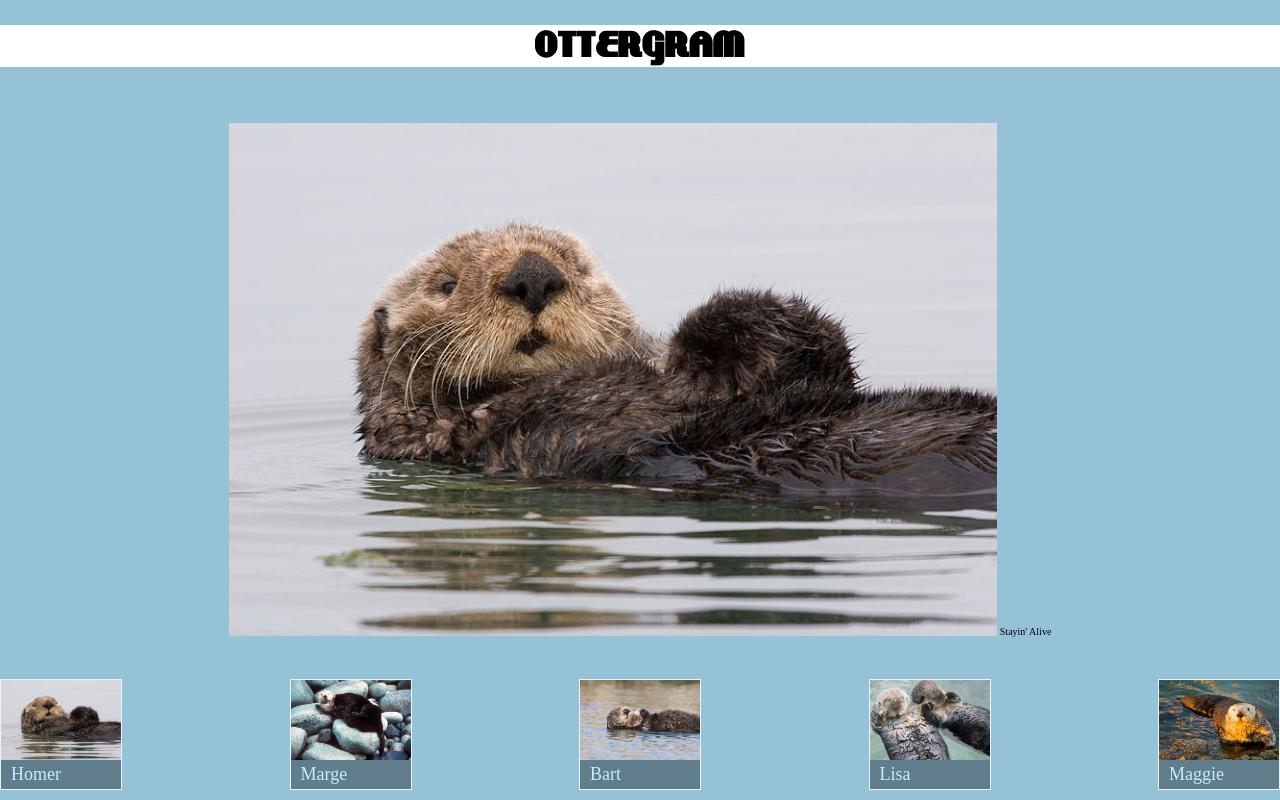
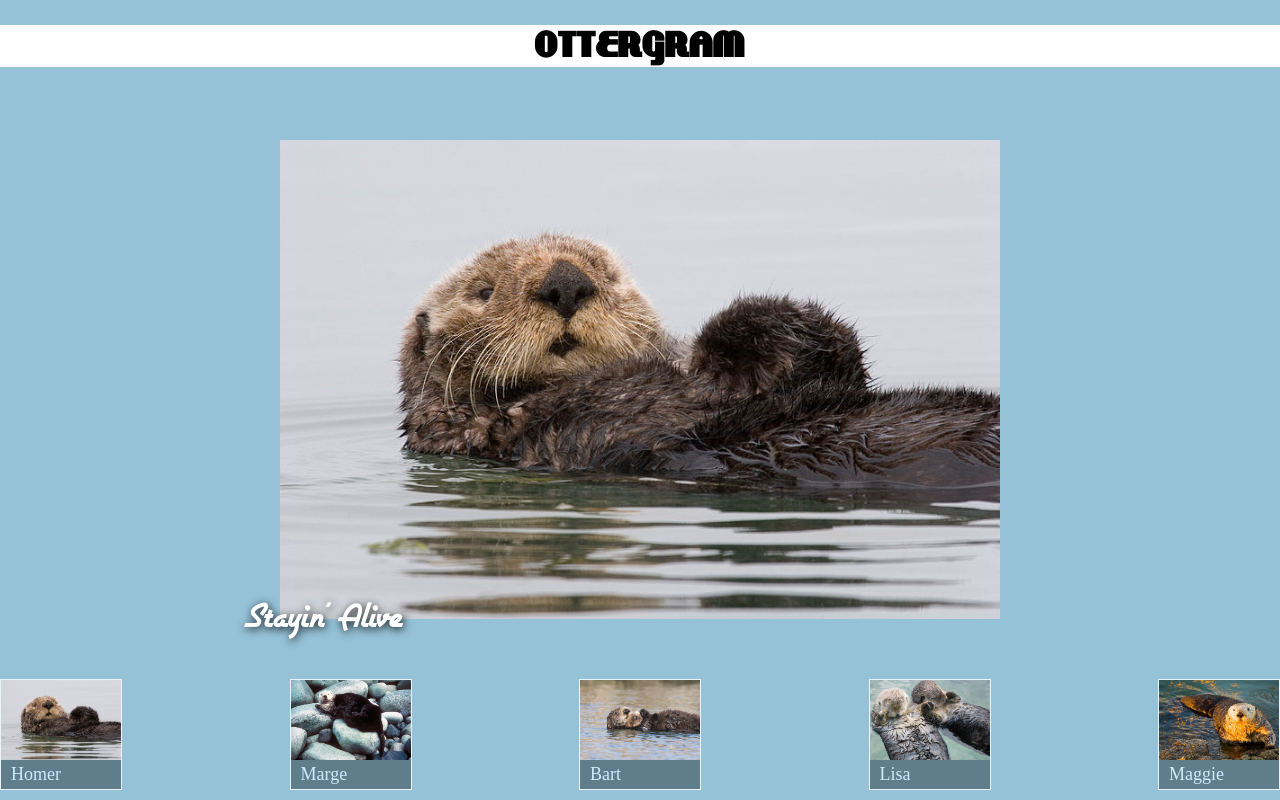
Before and after one commit to mcjcc/ottergram, a plain HTML site: page index.html in a window 1280 px wide. Drawn offline with nearby package versions, Linux system fonts and the light colour scheme.

Commit message:
more fonts and styles

```diff
--- a/stylesheets/styles.css
+++ b/stylesheets/styles.css
@@ -1,3 +1,14 @@
+@font-face {
+  font-family: 'airstreamregular';
+  src: url('fonts/Airstream-webfont.eot');
+  src: url('fonts/Airstream-webfont.eot?#iefix') format('embedded-opentype'),
+       url('fonts/Airstream-webfont.woff') format('woff'),
+       url('fonts/Airstream-webfont.ttf') format('truetype'),
+       url('fonts/Airstream-webfont.svg#airstreamregular') format('svg');
+  font-weight: normal;
+  font-style: normal;
+}
+
 @font-face{
   font-family: 'lakeshore';
   src: url('fonts/LAKESHOR-webfont.eot');
@@ -88,8 +99,19 @@ a{
 
 .detail-image-frame{
   text-align: center;
+  position: relative;
 }
 
 .detail-image{
   width: 90%;
 }
+
+.detail-image-title{
+  position: absolute;
+  bottom: -16px;
+  left: 4px;
+  font-family: airstreamregular;
+  color: white;
+  text-shadow: rgba(0,0,0,0.9) 1px 2px 9px;
+  font-size: 40px;
+}
```
